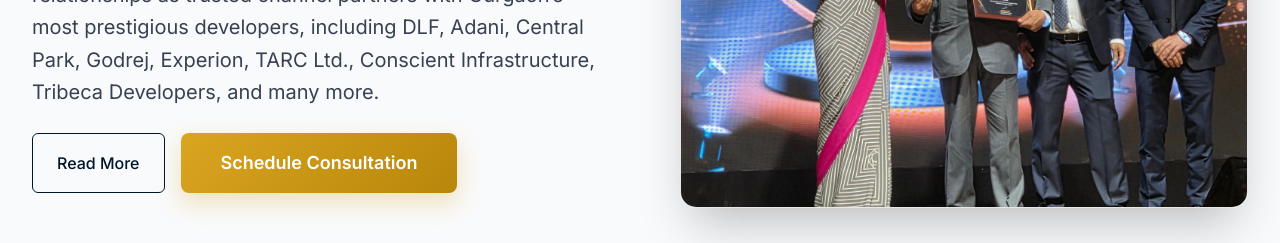
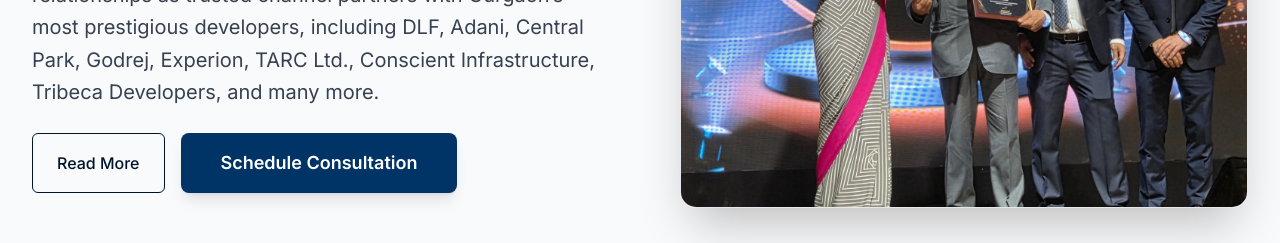
Before and after one commit to Krishna171205/final-frontend, a React (Vite) app: page / in a window 1280 px wide. Shown: the part 1320-1563 px from the top of the page. Built offline with nearby package versions, Linux system fonts and the light colour scheme; no server answers.

Commit message:
changing color of about page button

```diff
--- a/src/pages/home/page.tsx
+++ b/src/pages/home/page.tsx
@@ -800,7 +800,7 @@ const handleContactSubmit = (e: React.FormEvent) => {
                 {/* Small Read More Button */}
                 <HashLink
                   to="/about#company-story"
-                  className="flex items-center justify-center px-6 py-2 rounded-md text-base font-medium cursor-pointer transition-colors border border-navy-900 text-navy-900 hover:bg-navy-900 hover:text-white"
+                  className="flex items-center justify-center px-6 py-2 rounded-md text-white font-medium cursor-pointer transition-colors border border-navy-900 text-navy-900 hover:bg-navy-600 hover:text-white"
                 >
                   Read More
                 </HashLink>
@@ -808,11 +808,11 @@ const handleContactSubmit = (e: React.FormEvent) => {
                 {/* Schedule Button */}
                 <button
                   onClick={() => setShowConsultationForm(true)}
-                  className="flex items-center justify-center text-white px-10 py-4 rounded-lg text-lg font-semibold whitespace-nowrap cursor-pointer transition-colors shadow-lg"
-                  style={{
-                    background: "linear-gradient(135deg, #DAA520, #B8860B)",
-                    boxShadow: "0 10px 25px rgba(218, 165, 32, 0.3)",
-                  }}
+                  className="bg-navy-600 hover:bg-navy-700 text-white px-10 py-4 rounded-lg text-lg font-semibold whitespace-nowrap cursor-pointer transition-all shadow-lg"
+                  // style={{
+                  //   background: "linear-gradient(135deg, #DAA520, #B8860B)",
+                  //   boxShadow: "0 10px 25px rgba(218, 165, 32, 0.3)",
+                  // }}
                 >
                   Schedule Consultation
                 </button>
```
